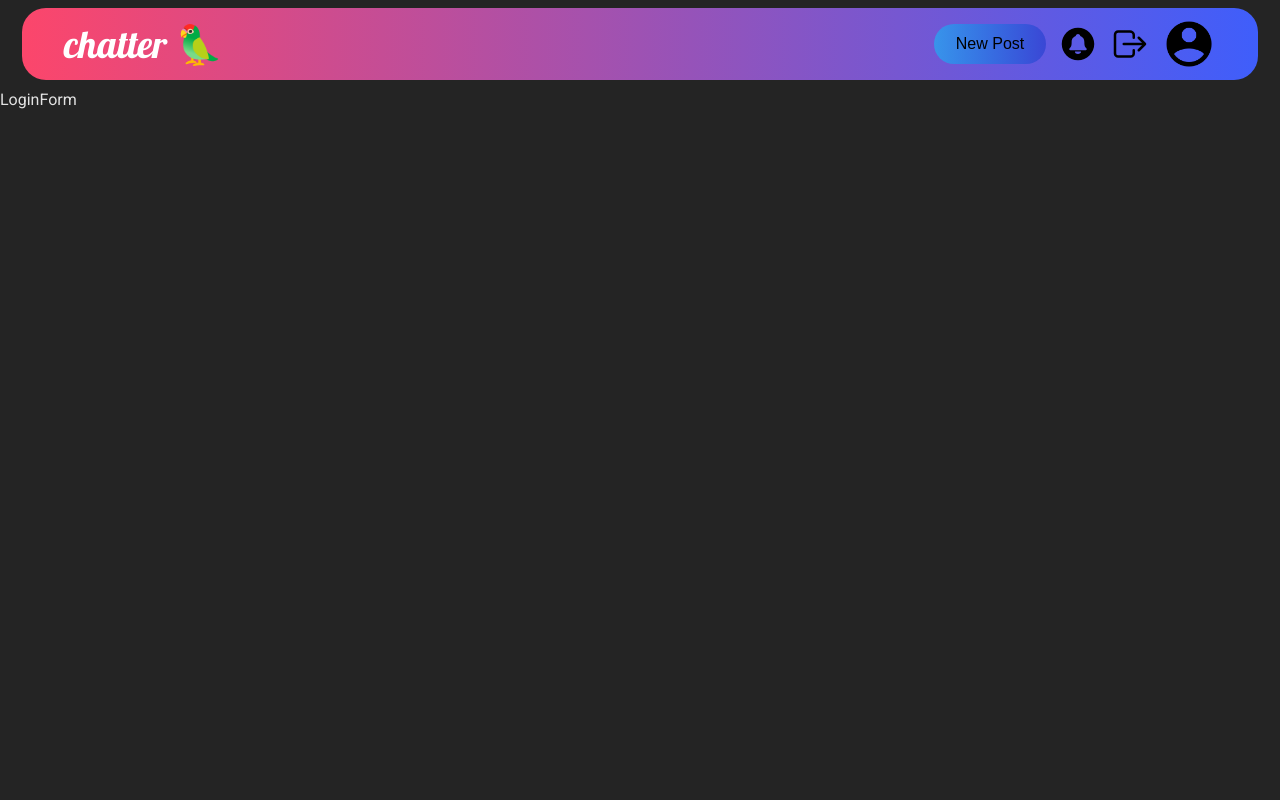
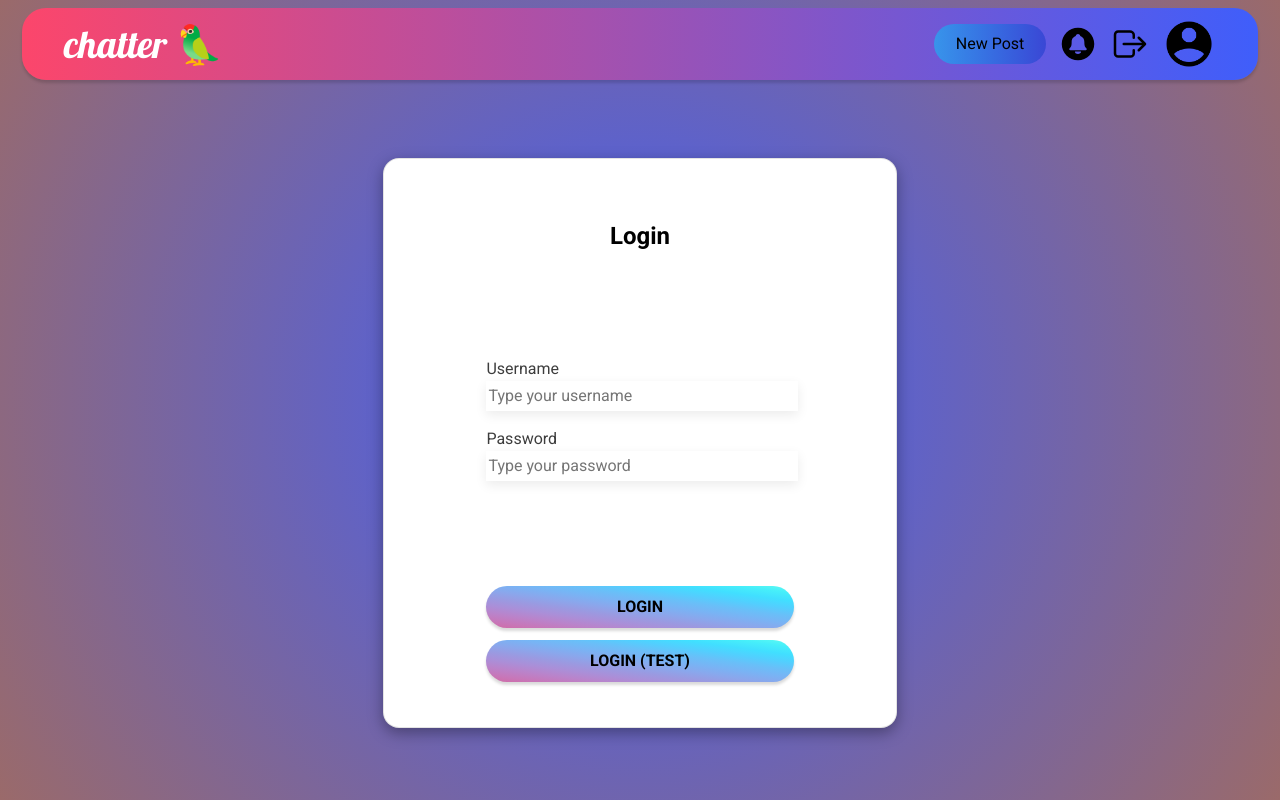
Before and after one commit to stndn0/chatter, a React (Vite) app in the folder client/: page / in a window 1280 px wide. Built offline with nearby package versions, Linux system fonts and the light colour scheme; no server answers.

Commit message:
worked on login form frontend

```diff
--- a/client/src/App.jsx
+++ b/client/src/App.jsx
@@ -2,6 +2,7 @@ import { useState } from 'react'
 import { useEffect } from 'react';
 import Navbar from './components/Navbar';
 import Login from './pages/Login';
+import './index.css'
 
 function App() {
   // Store back-end data
--- a/client/src/components/LoginForm.css
+++ b/client/src/components/LoginForm.css
@@ -0,0 +1,60 @@
+#login-form-container {
+    display: flex;
+    flex-direction: column;
+    align-items: center;
+    justify-content: space-around;
+    min-width: 400px;
+    width: 40vw;
+    height: 80%;
+    max-height: 100%;
+    border: 1px solid rgba(0, 0, 0, 0.11);
+    border-radius: 16px;
+    color: black;
+    background-color: white;
+    overflow: hidden;
+    box-shadow: rgba(0, 0, 0, 0.35) 0px 5px 15px;
+}
+
+#user-details {
+    display: flex;
+    flex-direction: column;
+    width: 60%;
+}
+
+.textbox {
+    width: 100%;
+    background-color: white;
+    color: black;
+    border: none;
+    box-shadow: rgba(0, 0, 0, 0.08) 0px 4px 12px;
+    height: 28px;
+    margin-bottom: 16px;
+}
+
+#buttons-container {
+    display: flex;
+    align-items: center;
+    justify-content: center;
+    width: 60%;
+}
+
+#button-login01 {
+    width: 100%;
+    height: 42px;
+    border: none;
+    border-radius: 24px;
+    font-weight: bold;
+    box-shadow: rgba(0, 0, 0, 0.15) 0px 3px 3px 0px;
+    background-image: linear-gradient(to right top, #d16ba5, #c777b9, #ba83ca, #aa8fd8, #9a9ae1, #8aa7ec, #79b3f4, #69bff8, #52cffe, #41dfff, #46eefa, #5ffbf1);
+}
+
+#buttons-container {
+    display: flex;
+    flex-direction: column;
+    gap: 12px;
+
+}
+
+label {
+    color: rgba(0, 0, 0, 0.76);
+}
--- a/client/src/components/LoginForm.jsx
+++ b/client/src/components/LoginForm.jsx
@@ -1,7 +1,22 @@
-import React from 'react'
+import React from 'react';
+import './LoginForm.css';
 
 export function LoginForm() {
   return (
-    <div>LoginForm</div>
+    <div id="login-form-container">
+      <h2>Login</h2>
+
+      <form id="user-details">
+        <label>Username</label>
+        <input type="text" id="username" className="textbox" placeholder="Type your username"></input>
+        <label>Password</label>
+        <input type="text" id="password" className="textbox" placeholder="Type your password"></input>
+      </form>
+
+      <div id="buttons-container">
+        <button id="button-login01">LOGIN</button>
+        <button id="button-login01">LOGIN (TEST)</button>
+      </div>
+    </div>
   )
 }
--- a/client/src/components/Navbar.css
+++ b/client/src/components/Navbar.css
@@ -34,6 +34,8 @@
     border-radius: 24px;
     margin: 8px 0px 8px 0px;
     padding: 0px 42px 0px 42px;
+    z-index: 10;
+    box-shadow: rgba(0, 0, 0, 0.15) 0px 3px 3px 0px;
 }
 
 #user-contents {
@@ -49,7 +51,7 @@
     border: none;
     border-radius: 28px;
     padding: 0px;
-    color: black;
+    color: rgb(0, 0, 0);
     font-size: 16px;
     background: linear-gradient(90deg, #00d0ff80 0%, #3a47d5 100%);
     cursor: pointer;
--- a/client/src/index.css
+++ b/client/src/index.css
@@ -10,7 +10,8 @@
 
   color-scheme: light dark;
   color: rgba(255, 255, 255, 0.87);
-  background-color: #242424;
+  /* background-color: #242424; */
+  background: radial-gradient(circle, rgba(63,94,251,1) 0%, rgba(103,30,30,0.6628852224483543) 100%);
 
   font-synthesis: none;
   text-rendering: optimizeLegibility;
@@ -19,6 +20,17 @@
   -webkit-text-size-adjust: 100%;
 }
 
+html,
 body {
-  margin: 0px;
+  margin: 0;
+  min-height: 100%;
+  height: 100%;
 }
+
+button, label, input {
+  font: inherit;
+}
+
+button {
+  cursor: pointer;
+}
--- a/client/src/main.jsx
+++ b/client/src/main.jsx
@@ -2,6 +2,7 @@ import React from 'react'
 import ReactDOM from 'react-dom/client'
 import App from './App'
 import './index.css'
+import Navbar from './components/Navbar';
 
 ReactDOM.createRoot(document.getElementById('root')).render(
   <React.StrictMode>
--- /dev/null
+++ b/client/src/pages/Login.css
@@ -0,0 +1,6 @@
+#page-container {
+    display: flex;
+    align-items: center;
+    justify-content: center;
+    height: calc(100vh - 90px);
+}
--- a/client/src/pages/Login.jsx
+++ b/client/src/pages/Login.jsx
@@ -1,9 +1,10 @@
 import React from 'react'
 import { LoginForm } from '../components/LoginForm';
+import './Login.css';
 
 export default function Login() {
     return (
-        <div>
+        <div id="page-container">
             <LoginForm />
         </div>
     )
```
